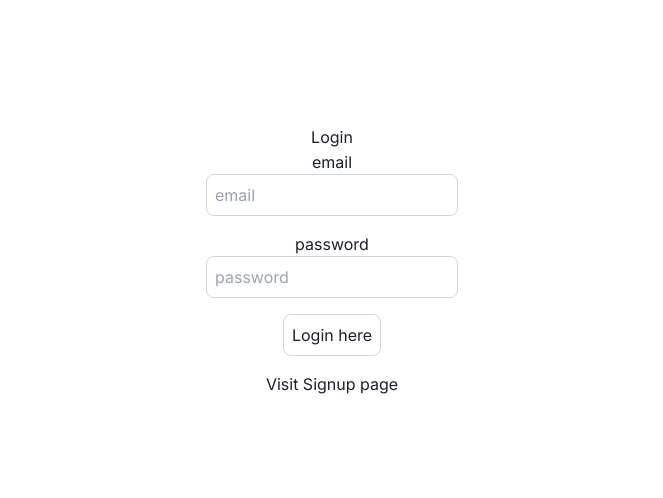
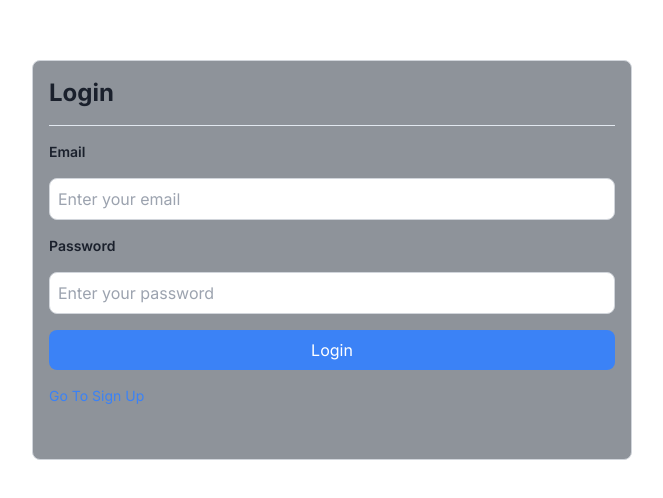
Before and after one commit to Radhey644/TradeIn, a Next.js app: page /login in a window 1280 px wide. Shown: the part 140-638 px from the top of the page, without its empty margins (308-971 px from the left). Built offline with nearby package versions, Linux system fonts and the light colour scheme.

Commit message:
login page

```diff
--- /dev/null
+++ b/src/app/login/login.tsx
@@ -0,0 +1,70 @@
+import React from 'react';
+import {
+  Box,
+  Spacer,
+  Button,
+  Text,
+  Input,
+  Flex,
+  Checkbox,
+  Center,
+  Container,
+  InputGroup,
+  InputRightElement,
+} from '@chakra-ui/react';
+import { CloseIcon } from '@chakra-ui/icons'; // Import the CloseIcon
+
+export default function Login() {
+  return (
+    <Container
+      display="flex"
+      alignItems="center"
+      justifyContent="center"
+      minH="100vh"
+    >
+      <Box maxW="420px" p="20px" borderWidth="1px">
+        <Text
+          fontSize="24px"
+          fontWeight="bold"
+          textAlign="center"
+          mb="20px"
+        >
+          NextUI Login
+        </Text>
+        <InputGroup>
+          <Input
+            borderColor="primary.500"
+            size="lg"
+            placeholder="Email"
+            // Add any icon component here if needed
+          />
+          <InputRightElement>
+            {/* CloseIcon acts as a clear button */}
+            <CloseIcon />
+          </InputRightElement>
+        </InputGroup>
+        <Spacer mt={1} />
+        <InputGroup>
+          <Input
+            borderColor="primary.500"
+            size="lg"
+            placeholder="Password"
+            mb="6px"
+            // Add any icon component here if needed
+          />
+          <InputRightElement>
+            <CloseIcon />
+          </InputRightElement>
+        </InputGroup>
+        <Flex justify="space-between">
+          <Checkbox>
+            <Text fontSize="14px">Remember me</Text>
+          </Checkbox>
+          <Text fontSize="14px">Forgot password?</Text>
+        </Flex>
+        <Spacer mt={1} />
+        <Button colorScheme="primary">Sign in</Button>
+      </Box>
+    </Container>
+  );
+}
--- a/src/app/login/page.tsx
+++ b/src/app/login/page.tsx
@@ -1,25 +1,18 @@
 "use client";
 import Link from "next/link";
-import React, {useEffect} from "react";
-import {useRouter} from "next/navigation";
+import React, { useEffect } from "react";
+import { useRouter } from "next/navigation";
 import axios from "axios";
 import { toast } from "react-toastify";
-
-
-
-
-
 
 export default function LoginPage() {
   const router = useRouter();
   const [user, setUser] = React.useState({
     email: "",
     password: "",
-
-    })
+  });
   const [buttonDisabled, setButtonDisabled] = React.useState(false);
   const [loading, setLoading] = React.useState(false);
-
 
   const onLogin = async () => {
     try {
@@ -29,50 +22,79 @@ export default function LoginPage() {
       toast.success("Login success");
       // router.push("/profile");
       router.push("/");
-        } catch (error:any) {
+    } catch (error: any) {
       console.log("Login failed", error.message);
       toast.error(error.message);
-        } finally{
+    } finally {
       setLoading(false);
     }
-    }
+  };
 
   useEffect(() => {
-        if(user.email.length > 0 && user.password.length > 0) {
+    if (user.email.length > 0 && user.password.length > 0) {
       setButtonDisabled(false);
-        } else{
+    } else {
       setButtonDisabled(true);
     }
   }, [user]);
 
   return (
     <div className="flex flex-col items-center justify-center min-h-screen py-2">
-        <h1>{loading ? "Processing" : "Login"}</h1>
-        <hr />
+      {/* Create a centered box to wrap all content */}
+      <div
+        className="border border-gray-300 p-4 rounded-lg"
+        style={{
+          width: "600px",
+          height: "400px",
+          backgroundColor: "rgba(31, 41, 55, 0.5)",
+        }}
+      >
+        <h1 className="text-2xl font-bold mb-4">
+        <i className="fa-solid fa-right-to-bracket"></i>
+          {loading ? "Processing" : "Login"}
+        </h1>
+        <hr className="my-4" />
 
-        <label htmlFor="email">email</label>
+        <div className="flex flex-col space-y-4">
+  <label htmlFor="email" className="text-sm font-semibold">
+    Email
+  </label>
   <input
-        className="p-2 border border-gray-300 rounded-lg mb-4 focus:outline-none focus:border-gray-600 text-black"
+    className="p-2 border border-gray-300 rounded-lg focus:outline-none focus:border-gray-600 text-black"
     id="email"
     type="text"
     value={user.email}
-            onChange={(e) => setUser({...user, email: e.target.value})}
-            placeholder="email"
+    onChange={(e) => setUser({ ...user, email: e.target.value })}
+    placeholder="Enter your email"
   />
-        <label htmlFor="password">password</label>
+
+  <label htmlFor="password" className="text-sm font-semibold">
+    Password
+  </label>
   <input
-        className="p-2 border border-gray-300 rounded-lg mb-4 focus:outline-none focus:border-gray-600 text-black"
+    className="p-2 border border-gray-300 rounded-lg focus:outline-none focus:border-gray-600 text-black"
     id="password"
     type="password"
     value={user.password}
-            onChange={(e) => setUser({...user, password: e.target.value})}
-            placeholder="password"
+    onChange={(e) => setUser({ ...user, password: e.target.value })}
+    placeholder="Enter your password"
   />
+
   <button
     onClick={onLogin}
-            className="p-2 border border-gray-300 rounded-lg mb-4 focus:outline-none focus:border-gray-600">Login here</button>
-            <Link href="/signup">Visit Signup page</Link>
+    className="bg-blue-500 text-white p-2 rounded-lg hover:bg-blue-700 focus:outline-none"
+  >
+    Login
+  </button>
 </div>
-    )
 
+
+        <div className="text-sm mt-4">
+          <Link href="/signup" className="text-blue-500 hover:underline">
+            Go To Sign Up
+          </Link>
+        </div>
+      </div>
+    </div>
+  );
 }
--- a/src/app/page.tsx
+++ b/src/app/page.tsx
@@ -4,7 +4,7 @@ import Image from 'next/image'
 export default function Page() {
   return (
     <main>
-    <link rel="stylesheet" href="https://cdnjs.cloudflare.com/ajax/libs/font-awesome/6.4.2/css/all.min.css" integrity="sha512-z3gLpd7yknf1YoNbCzqRKc4qyor8gaKU1qmn+CShxbuBusANI9QpRohGBreCFkKxLhei6S9CQXFEbbKuqLg0DA==" crossorigin="anonymous" referrerpolicy="no-referrer" />
+    <link rel="stylesheet" href="https://cdnjs.cloudflare.com/ajax/libs/font-awesome/6.4.2/css/all.min.css" integrity="sha512-z3gLpd7yknf1YoNbCzqRKc4qyor8gaKU1qmn+CShxbuBusANI9QpRohGBreCFkKxLhei6S9CQXFEbbKuqLg0DA==" crossOrigin="anonymous"/>
     <Home/>
     </main>
   )
--- a/src/components/Navbar.tsx
+++ b/src/components/Navbar.tsx
@@ -1,26 +1,23 @@
-"use client"
+"use client";
 import { Divider, Spacer } from "@chakra-ui/react";
 import React from "react";
 import axios from "axios";
-import {toast} from "react-toastify";
+import { toast } from "react-toastify";
 
 import router from "next/router";
 
 const Navbar = () => {
-
-
   const logout = async () => {
     try {
-        await axios.get('/api/users/logout')
-        toast.success('Logout successful')
-        location.reload()
-        router.push('/login')
-
-    } catch (error:any) {
-        console.log(error.message);
-        toast.error(error.message)
+      await axios.get("/api/users/logout");
+      toast.success("Logout successful");
+      location.reload();
+      router.push("/login");
+    } catch (error: any) {
+      console.log(error.message);
+      toast.error(error.message);
     }
-}
+  };
 
   return (
     <div className="overflow-x-hidden ">
@@ -63,7 +60,14 @@ const Navbar = () => {
             alt=""
           />
           {/* Logout button */}
-          <button onClick={logout} className="bg-green-500 hover:bg-green-700 text-white font-bold px-1.5 rounded-full">
+          <button
+            onClick={logout}
+            style={{
+              backgroundColor: "rgba(52, 211, 153, 0.4)",
+              borderRadius: "5px",
+            }}
+            className="hover:bg-green-700 text-white font-bold px-1.5"
+          >
             Logout
           </button>
           {/* <div className="flex flex-col relative -top-0.4 ">
--- a/tsconfig.json
+++ b/tsconfig.json
@@ -22,6 +22,6 @@
       "@/*": ["./src/*"]
     }
   },
-  "include": ["next-env.d.ts", "**/*.ts", "**/*.tsx", ".next/types/**/*.ts", "src/components/Sidebar.tsx", "src/app/test/page.jsx", "src/app/test/[symbol]/page.jsx"],
+  "include": ["next-env.d.ts", "**/*.ts", "**/*.tsx", ".next/types/**/*.ts", "src/components/Sidebar.tsx", "src/app/test/page.jsx", "src/app/test/[symbol]/page.jsx", "src/app/login/Mail.js"],
   "exclude": ["node_modules"]
 }
```
Also changed, not shown: 2 other files (tests, documents, lock files or other folders). Lines whose indentation alone changed are shown as unchanged.
